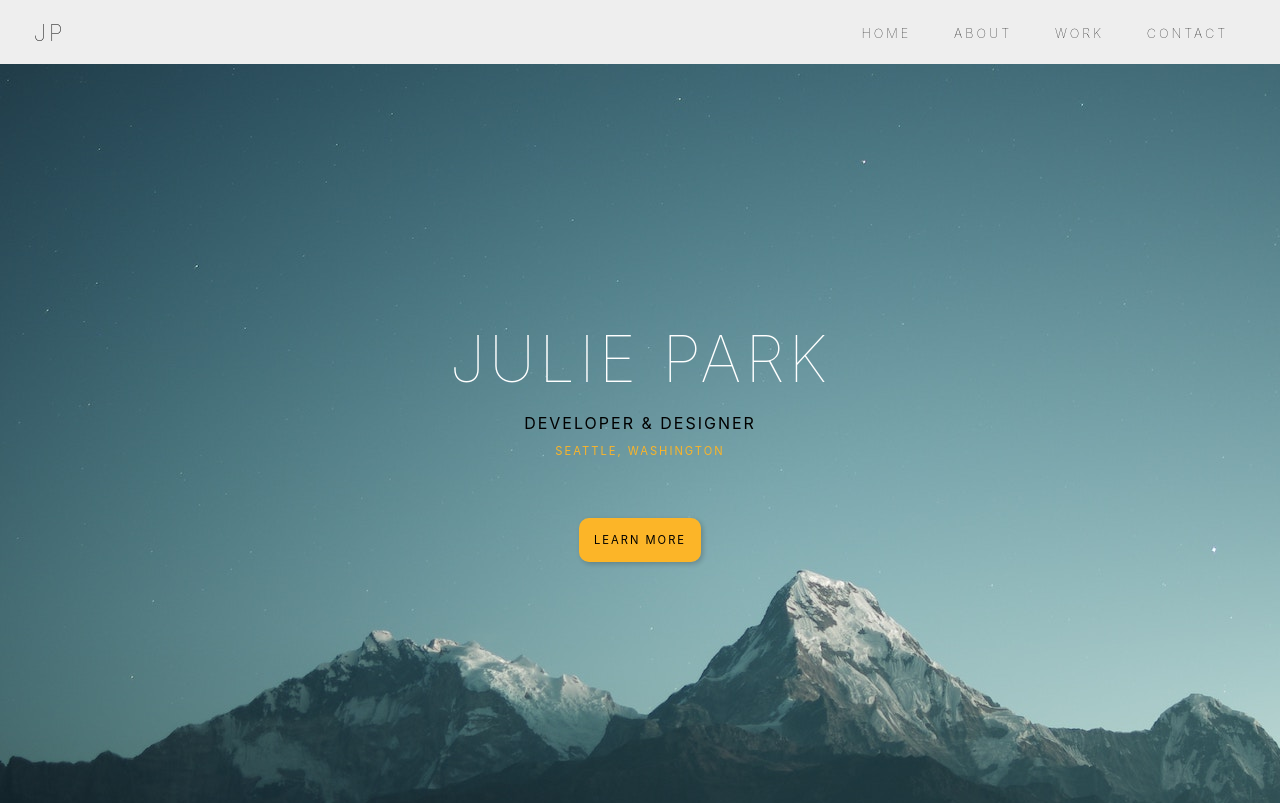
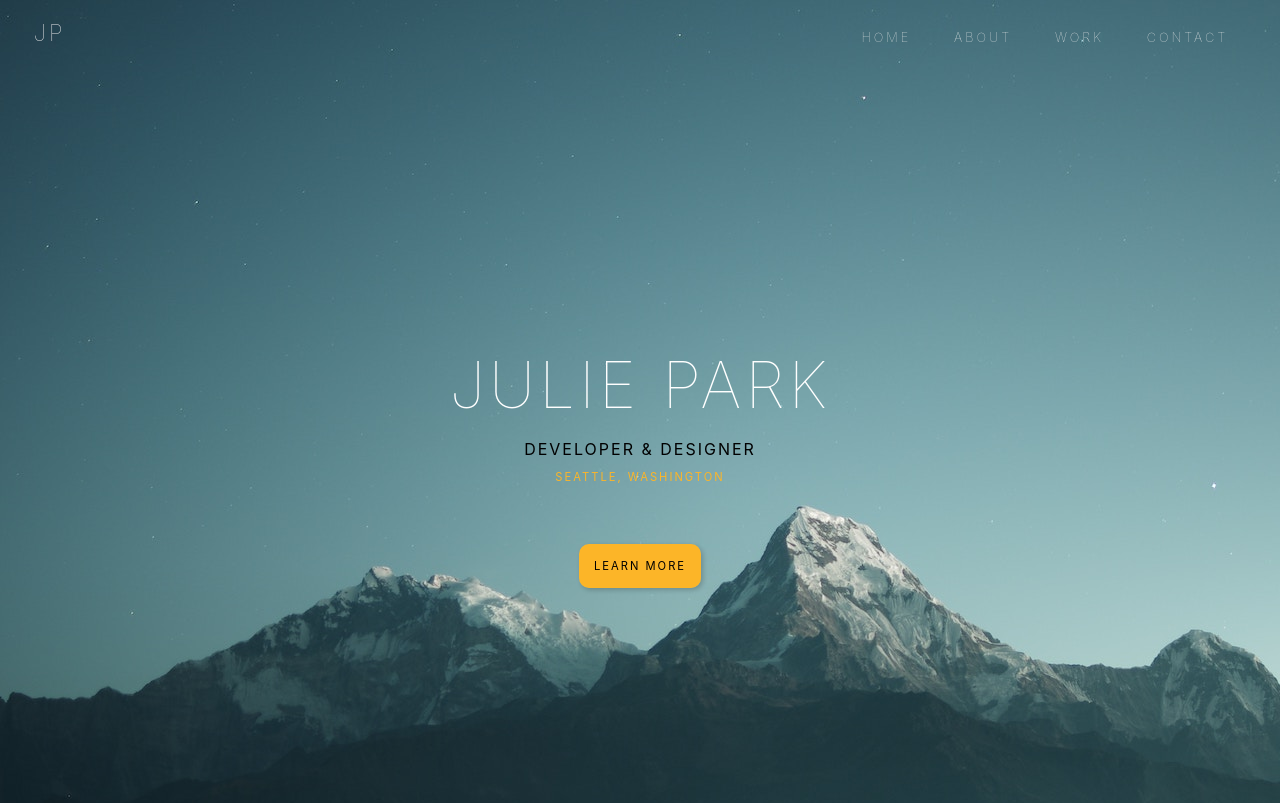
Before and after one commit to jspark721/react-portfolio, a React app: page / in a window 1280 px wide. Shown: the top 803 px of the page. Built offline with nearby package versions, Linux system fonts and the light colour scheme.

Commit message:
update landing page

```diff
--- a/src/components/Home.js
+++ b/src/components/Home.js
@@ -10,19 +10,23 @@ class Home extends Component {
     return(
       <div>
         <header>
-          <h1>Julie Park</h1>
-          <p>developer & designer</p>
+          <div className="header-title">
+            <h1>Julie Park</h1>
+            <p>developer & designer</p>
+          </div>
           <div className="header-info">
             <p className="location"> seattle, washington</p>
             <p className="button"><a href="/about" className="main-btn">Learn More</a></p>
           </div>
         </header>
-        /*<section className="main">
-          <h2>I'm a software developer, specializing in full-stack web development with a passion for simple, elegant, & functional design.</h2>
-        </section>*/
       </div>
     );
   }
 };
 
 export default Home;
+
+
+/*<section className="main">
+  <h2>I'm a software developer, specializing in full-stack web development with a passion for simple, elegant, & functional design.</h2>
+</section>*/
--- a/src/styles/home.scss
+++ b/src/styles/home.scss
@@ -22,9 +22,13 @@ p {
 }
 
 header {
-  min-height: 93vh;
+  min-height: 100vh;
   background: url('../img/hero.jpg');
   padding-bottom: 10px;
+}
+
+.header-title {
+  padding-top: 7%;
 }
 
 .header-info {
--- a/src/styles/navigation.scss
+++ b/src/styles/navigation.scss
@@ -4,13 +4,15 @@ nav {
   display: flex;
   justify-content: space-between;
   background: $light;
-  align-items: center;
+  // align-items: center;
+  height: 0;
 }
 
 .logo {
   font-size: 1.4em;
   margin-left: 1.5em;
   font-family: $sans;
+  color: $light;
   font-weight: 100;
   letter-spacing: 3px;
   text-transform: uppercase;
@@ -23,9 +25,10 @@ nav {
     li {
       display: inline-block;
       margin-right: 1.8em;
+      margin-top: 10px;
       a {
         text-decoration: none;
-        color: $black;
+        color: $light;
         font-weight: 100;
         letter-spacing: 3px;
         text-transform: uppercase;
@@ -35,7 +38,7 @@ nav {
         &:hover {
           transition: all .8s ease;
           background-color: $primary;
-          color: $white;
+          color: $black;
           padding: 7px;
         }
       }
```
